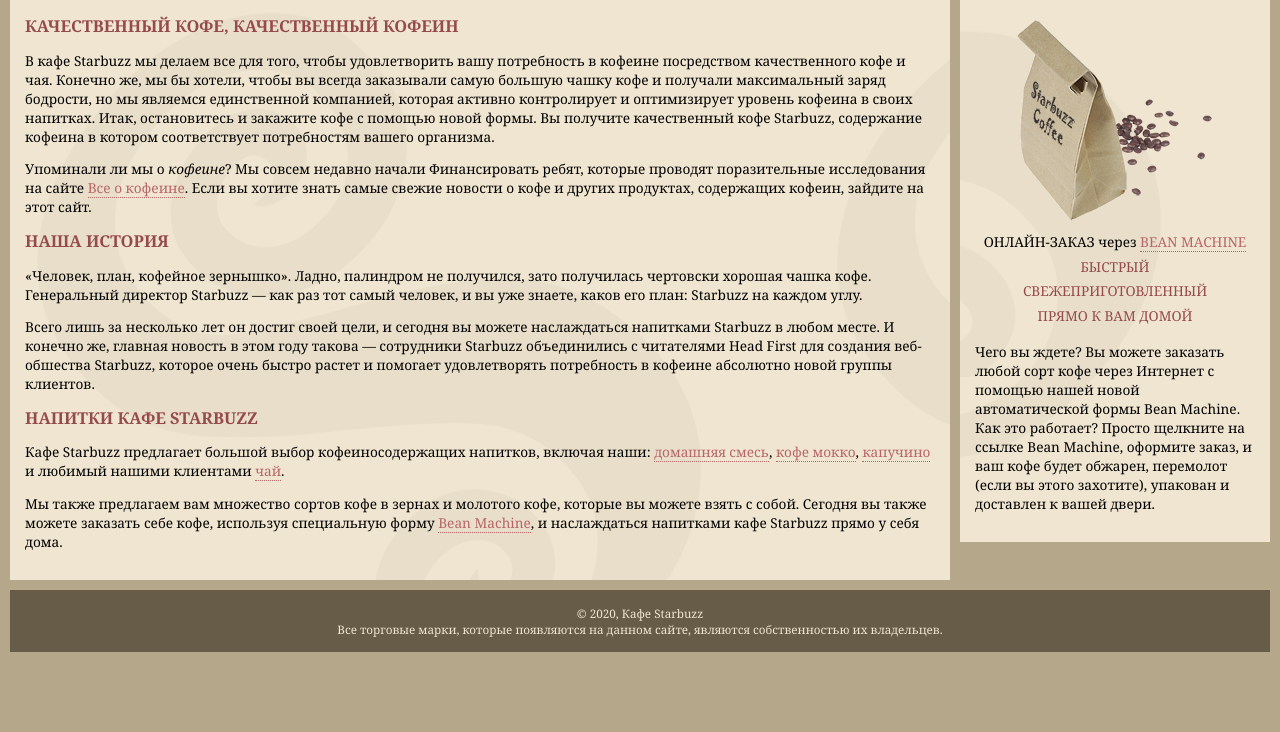
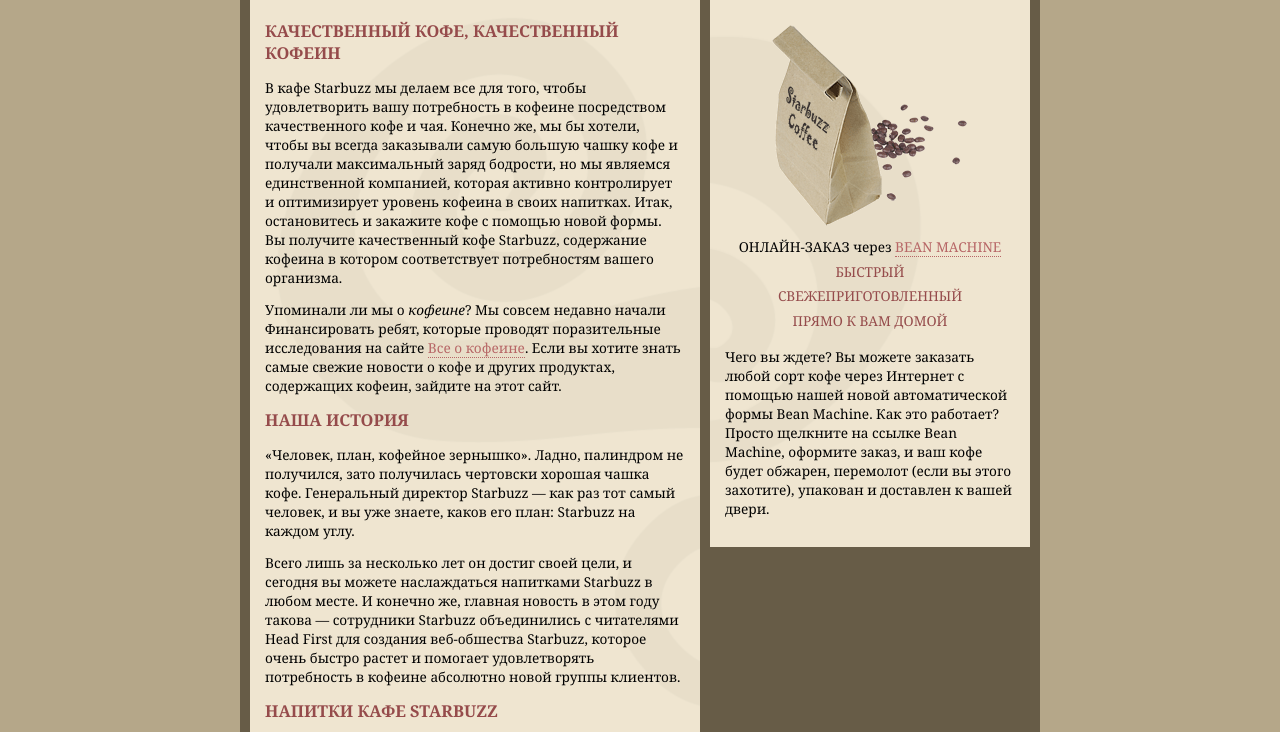
Before and after one commit to SUN4EZ/starbuzz_cafe, a plain HTML site: page index.html in a window 1280 px wide. Shown: the part 139-871 px from the top of the page. Before the commit the page ends 801 px from the top, so only its background shows below. Drawn offline with Linux system fonts and the light colour scheme.

Commit message:
the change of the floating element

```diff
--- a/index.html
+++ b/index.html
@@ -6,30 +6,9 @@
 	<link type="text/css" rel="stylesheet" href="starbuzz.css"/>
 </head>
 <body>
-
+	<div id="allcontent">
 		<div id="header">
 			<img src="images/header.gif" alt="Изображение для верхнего колонтитула кафе Starbuzz"/>
-	</div>
-
-<div id="sidebar">
-	<p class="beanheading">
-		<img src="images/bag.gif" alt=" Пакетик Bean Machine"/>
-		<br/>
-		ОНЛАЙН-ЗАКАЗ через
-		<a href="form.html">BEAN MACHINE</a>
-		<br/>
-		<span class="slogan">
-			БЫСТРЫЙ <br/>
-			СВЕЖЕПРИГОТОВЛЕННЫЙ <br/>
-			ПРЯМО К ВАМ ДОМОЙ <br/>
-		</span>
-	</p>
-	<p>
-		Чего вы ждете? Вы можете заказать любой сорт кофе через Интернет с помощью нашей
-		новой автоматической формы Bean Machine. Как это работает? Просто щелкните на ссылке
-		Bean Machine, оформите заказ, и ваш кофе будет обжарен, перемолот (если вы этого
-		захотите), упакован и доставлен к вашей двери.
-	</p>
 		</div>
 
 		<div id="main">
@@ -78,12 +57,33 @@
 			</p>
 		</div>
 
+		<div id="sidebar">
+			<p class="beanheading">
+				<img src="images/bag.gif" alt=" Пакетик Bean Machine"/>
+				<br/>
+				ОНЛАЙН-ЗАКАЗ через
+				<a href="form.html">BEAN MACHINE</a>
+				<br/>
+				<span class="slogan">
+					БЫСТРЫЙ <br/>
+					СВЕЖЕПРИГОТОВЛЕННЫЙ <br/>
+					ПРЯМО К ВАМ ДОМОЙ <br/>
+				</span>
+			</p>
+			<p>
+				Чего вы ждете? Вы можете заказать любой сорт кофе через Интернет с помощью нашей
+				новой автоматической формы Bean Machine. Как это работает? Просто щелкните на ссылке
+				Bean Machine, оформите заказ, и ваш кофе будет обжарен, перемолот (если вы этого
+				захотите), упакован и доставлен к вашей двери.
+			</p>
+		</div>
+
 		<div id="footer">
 			&copy; 2020, Кафе Starbuzz
 			<br/>
 			Все торговые марки, которые появляются на данном сайте,
 			являются собственностью их владельцев.
 		</div>
-
+	</div>
 </body>
 </html>
--- a/starbuzz.css
+++ b/starbuzz.css
@@ -3,6 +3,15 @@ body {
 	font-family: Georgia, "Times New Roman", Times, serif;
 	font-size: small;
 	margin: 0px;
+}
+
+#allcontent {
+	width: 800px;
+	padding-top: 5px;
+	padding-bottom: 5px;
+	background-color: #675c47;
+	margin-left: auto;
+	margin-right: auto;
 }
 
 #header {
@@ -15,17 +24,16 @@ body {
 	background: #efe5d0 url(images/background.gif) top left;
 	font-size: 105%;
 	padding: 15px;
-	margin: 10px;
-	margin: 0px 330px 10px 10px;
+	margin: 0px 10px 10px 10px;
+	width: 420px;
+	float: left;
 }
 
 #sidebar {
 	background: #efe5d0 url(images/background.gif) bottom right;
 	font-size: 105%;
 	padding: 15px;
-	margin: 0px 10px 10px 10px;
-	width: 280px;
-	float: right;
+	margin: 0px 10px 10px 470px;
 }
 
 #footer {
@@ -35,7 +43,7 @@ body {
 	padding: 15px;
 	margin: 10px;
 	font-size: 90%;
-	clear: right;
+	clear: left;
 }
 
 h1 {
```
Lines whose indentation alone changed are shown as unchanged.
